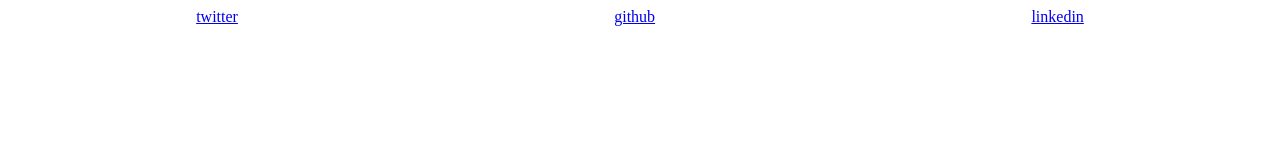
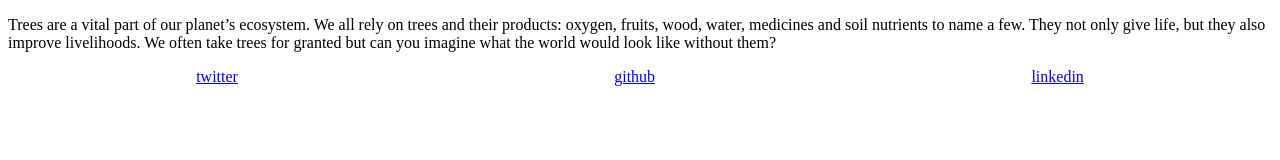
Before and after one commit to lab-brussels-1/All-about-trees-group4, a website: page index.html in a window 1280 px wide. Drawn offline with Linux system fonts and the light colour scheme.

Commit message:
updating html and css

```diff
--- a/index.html
+++ b/index.html
@@ -9,6 +9,20 @@
     <link href="./styles/index.css" rel="stylesheet" />
   </head>
   <body>
+    <div>
+      <section>
+        <p class="Introduction">
+          Trees are a vital part of our planet’s ecosystem. We all rely on trees
+          and their products:
+          <span class="Trees-benefits">
+            oxygen, fruits, wood, water, medicines and soil nutrients
+          </span>
+          to name a few. They not only give life, but they also improve
+          livelihoods. We often take trees for granted but can you imagine what
+          the world would look like without them?
+        </p>
+      </section>
+    </div>
     <footer class="footer-style">
       <a href="twitter.com">twitter</a>
       <a href="github.com">github</a>
```
